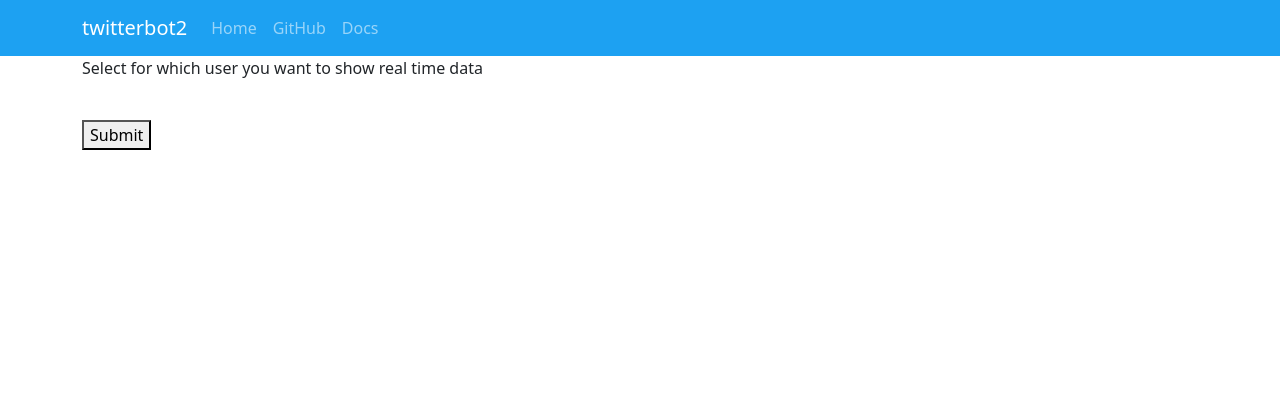
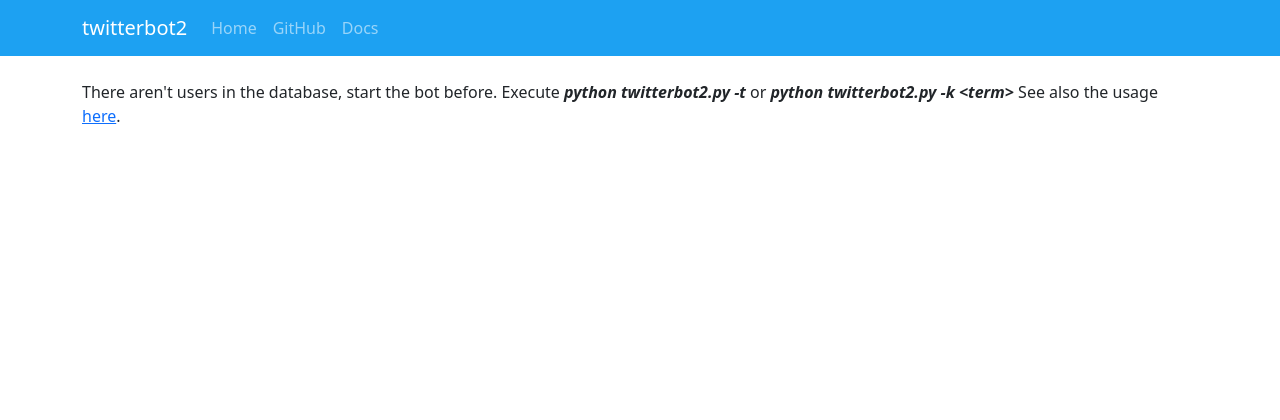
Before and after one commit to edoardottt/twitterbot2, a Flask app: template templates/index.html in a window 1280 px wide. Shown: the top 420 px of the page. Run offline with Flask 2, Linux system fonts and the light colour scheme; the template is opened without the code that fills it, so the values that code supplies are empty; some libraries are stand-ins or nearby versions.

Commit message:
Data Visualization errors correct handling #26

```diff
--- a/server.py
+++ b/server.py
@@ -53,30 +53,40 @@
     # if user ok ->
     conn = db.conn_db()
     values = db.today_stats(conn, user)
+    today_show = 1
     if values is None:
-        return render_template("error.html", errormsg="No data for this user today.")
-    (
-        username,
-        today,
-        tweet_count,
-        likes_count,
-        retweet_count,
-        followers_count,
-    ) = values
+        today_show = 0
+    else:
+        (
+            username,
+            today,
+            tweet_count,
+            likes_count,
+            retweet_count,
+            followers_count,
+        ) = values
 
     values = db.user_stats(conn, user)
     if values is None:
         return render_template("error.html", errormsg="No data for this user.")
 
+    if not today_show:
+        (
+            tweet_count,
+            likes_count,
+            retweet_count,
+            followers_count,
+        ) = ("", "", "", "")
     return render_template(
         "dashboard.html",
-        user=username,
+        user=user,
         update=datetime.datetime.now().strftime("%d %b %Y %H:%M:%S"),
         tweets=tweet_count,
         likes=likes_count,
         retweets=retweet_count,
         followers=followers_count,
         values=values,
+        today_show=today_show,
     )
 
 
--- a/templates/dashboard.html
+++ b/templates/dashboard.html
@@ -28,6 +28,7 @@
         </div>
     </div>
 
+    {% if today_show %}
     <div class="container-fluid">
         <div>
             <div class="container justify-content-center text-center">
@@ -51,6 +52,7 @@
             </table>
         </div>
     </div>
+    {% endif %}
 
     <br>
     <div class="container-fluid justify-content-center text-center">
--- a/templates/index.html
+++ b/templates/index.html
@@ -16,7 +16,9 @@
 <body>
     {% include 'navbar.html' %}
 
+    {% if len %}
     <div class="container" id="content">
+        <br>
         <div class="row">
             <p>
                 Select for which user you want to show real time data
@@ -31,6 +33,22 @@
             </form>
         </div>
     </div>
+    {% endif %}
+
+    {% if not len %}
+    <div class="container" id="content">
+        <br>
+        <div class="row">
+            <p>
+                There aren't users in the database, start the bot before. Execute <i><b>python twitterbot2.py -t</b></i>
+                or
+                <i><b>python
+                        twitterbot2.py -k &lt;term&gt; </b></i>See also the usage <a
+                    href="https://github.com/edoardottt/twitterbot2#usage-">here</a>.
+            </p>
+        </div>
+    </div>
+    {% endif %}
 
     {% include 'footer.html' %}
 
```
